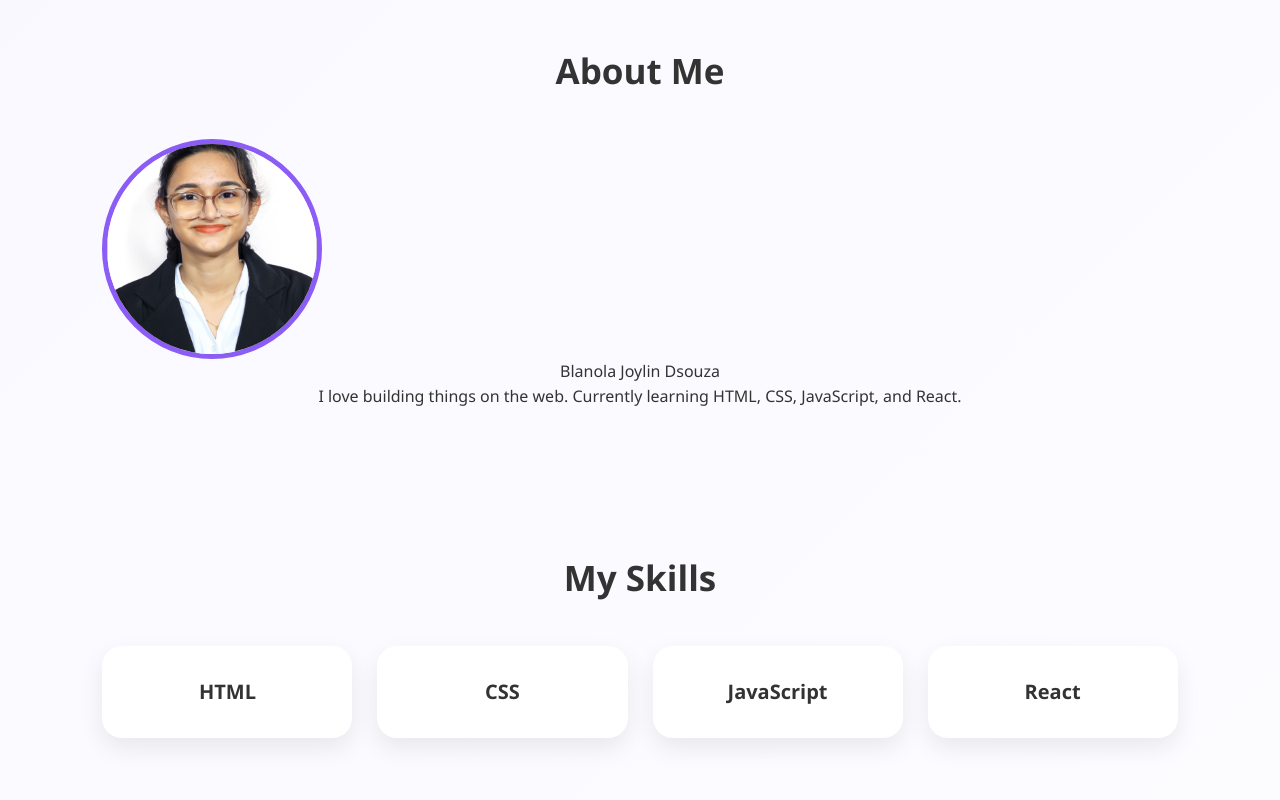
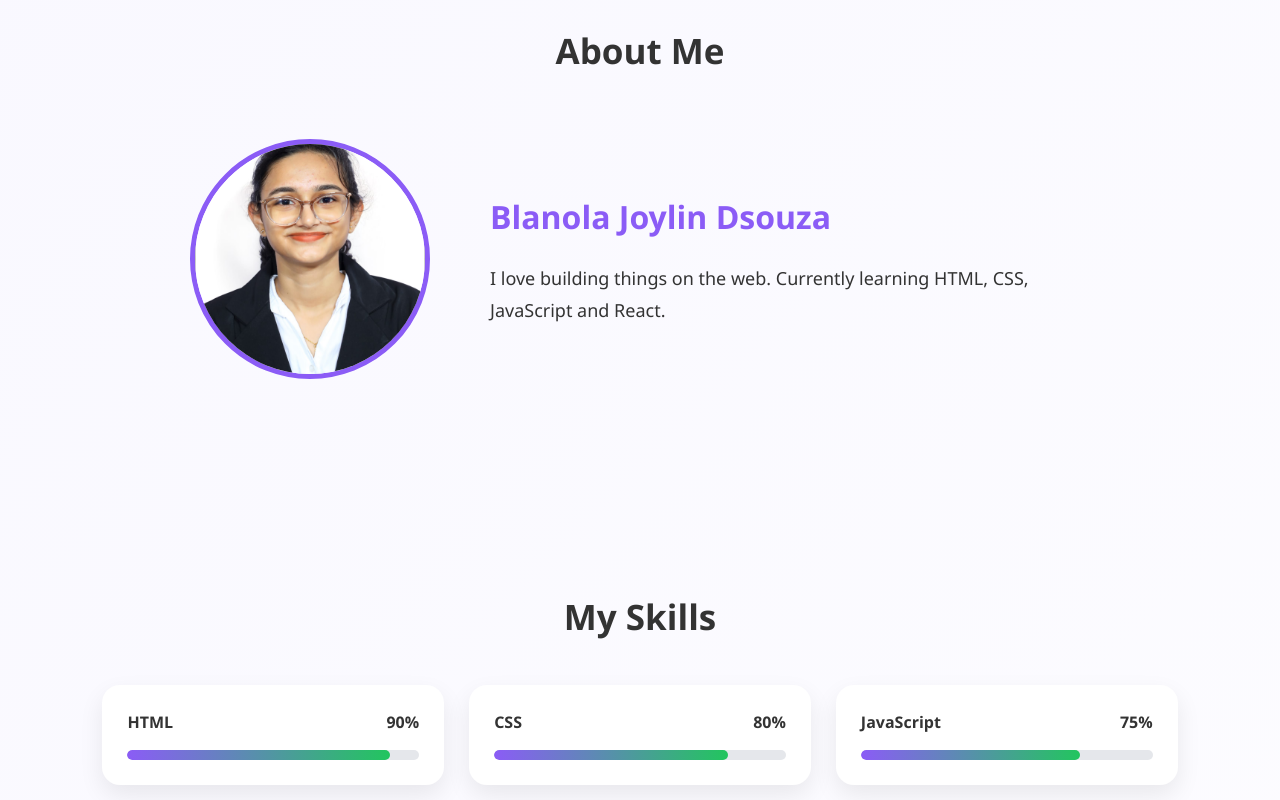
Before and after one commit to blanola-codes/my-portfolio, a React (Vite) app: page / in a window 1280 px wide. Shown: the part 820-1620 px from the top of the page. Built offline with nearby package versions, Linux system fonts and the light colour scheme.

Commit message:
Updated portfolio design

```diff
--- a/src/App.css
+++ b/src/App.css
@@ -140,21 +140,19 @@ background:rgba(24,24,27,0.75);
 
 
 .hero-section{
+    min-height:75vh;
 
-min-height:85vh;
+    display:flex;
+    flex-direction:column;
+    justify-content:center;
+    align-items:center;
 
-display:flex;
-flex-direction:column;
-justify-content:center;
-align-items:center;
+    text-align:center;
 
-text-align:center;
+    background:
+    radial-gradient(circle at top,#ede9fe,#ffffff);
 
-background:
-radial-gradient(circle at top,#ede9fe,#ffffff);
-
-padding:50px;
-
+    padding:80px 8% 60px;
 }
 body.dark .hero-section{
 
@@ -254,10 +252,9 @@ box-shadow:
 
 
 section{
+  padding:80px clamp(20px,8vw,120px);
+}
 
-padding:70px 8%;
-
-}
 
 
 section h2{
@@ -273,97 +270,101 @@ margin-bottom:40px;
 
 
 .about-section{
-
-text-align:center;
-
+    padding:90px 10%;
 }
 
+.about-section h2{
+    text-align:center;
+    margin-bottom:60px;
+}
+
+.about-container{
+    display:flex;
+    align-items:center;
+    justify-content:center;
+    gap:60px;
+    flex-wrap:wrap;
+}
 
 .profile-photo img{
-
-width:220px;
-height:220px;
-
-border-radius:50%;
-object-fit:cover;
-
-border:5px solid var(--primary);
-
+    width:240px;
+    height:240px;
+    border-radius:50%;
+    object-fit:cover;
+    border:5px solid var(--primary);
 }
 
+.about-content{
+    max-width:600px;
+}
 
+.about-content h3{
+    font-size:32px;
+    margin-bottom:20px;
+    color:var(--primary);
+}
+
+.about-content p{
+    font-size:18px;
+    line-height:1.8;
+}
 
 /* Skills */
 
-
-.skills-grid{
-
-display:grid;
-
-grid-template-columns:
-repeat(auto-fit,minmax(200px,1fr));
-
-gap:25px;
-
+.skills-grid {
+  display: grid;
+  grid-template-columns: repeat(auto-fit, minmax(280px, 1fr));
+  gap: 25px;
+  margin-top: 40px;
 }
 
-
-
-.skills-items{
-
-background:var(--card);
-
-color:var(--text);
-
-padding:30px;
-
-border-radius:20px;
-
-text-align:center;
-
-font-size:20px;
-
-font-weight:600;
-
-box-shadow:
-0 10px 25px rgba(0,0,0,.08);
-
-
-transition:.3s;
-
+.skills-items {
+  background: var(--card);
+  color: var(--text);
+  padding: 25px;
+  border-radius: 18px;
+  box-shadow: 0 10px 25px rgba(0, 0, 0, 0.08);
+  transition: 0.3s ease;
 }
 
-
-.skills-items:hover{
-
-transform:
-translateY(-10px);
-
-background:#ede9fe;
-
-box-shadow:
-0 15px 30px rgba(139,92,246,.2);
-
+.skills-items:hover {
+  transform: translateY(-8px);
 }
 
+.skill-header {
+  display: flex;
+  justify-content: space-between;
+  align-items: center;
+  margin-bottom: 15px;
+  font-weight: 600;
+}
 
+.progress-bar {
+  width: 100%;
+  height: 10px;
+  background: #e5e7eb;
+  border-radius: 50px;
+  overflow: hidden;
+}
+
+.progress {
+  height: 100%;
+  background: linear-gradient(90deg, #8b5cf6, #22c55e);
+  border-radius: 50px;
+  transition: width 0.5s ease;
+}
 
 /* Projects */
-
-
 .projects-grid{
 
 display:grid;
 
 grid-template-columns:
-repeat(auto-fit,minmax(280px,1fr));
+repeat(auto-fit,minmax(340px,1fr));
 
-gap:30px;
+gap:35px;
 
 }
-
-
-
 .project-card{
 
 background:var(--card);
@@ -382,6 +383,10 @@ box-shadow:
 0 15px 35px rgba(0,0,0,.08);
 
 transition:.4s;
+display:flex;
+flex-direction:column;
+
+height:100%;
 
 }
 .project-card:hover{
@@ -394,8 +399,6 @@ box-shadow:
 0 25px 50px rgba(0,0,0,.15);
 
 }
-
-
 .project-card img{
 
 width:100%;
@@ -403,29 +406,21 @@ height:200px;
 object-fit:cover;
 
 }
-
-
 .project-card h3{
 
 padding:15px;
 
 }
-
-
 .project-card p{
 
 padding:0 15px;
 
 }
-
-
 .project-tags{
 
 padding:15px;
 
 }
-
-
 .project-tags span{
 
 background:var(--secondary);
@@ -437,9 +432,6 @@ border-radius:20px;
 margin-right:10px;
 
 }
-
-
-
 .project-card a{
 
 margin-left:15px;
@@ -451,13 +443,10 @@ font-weight:bold;
 }
 
 
-
 /* Contact */
-
-
 .contact-section{
 
-max-width:700px;
+max-width:800px;
 margin:auto;
 
 }
@@ -472,15 +461,11 @@ box-shadow:
 0 0 0 4px rgba(139,92,246,.15);
 
 }
-
-
 .form-group{
 
 margin-bottom:20px;
 
 }
-
-
 input,
 textarea{
 
@@ -495,9 +480,6 @@ border:1px solid #ddd;
 font-size:16px;
 
 }
-
-
-
 button{
 
 cursor:pointer;
@@ -516,8 +498,14 @@ font-size:28px;
 color:#333;
 
 }
+.about-section,
+.skills-section,
+.projects-section,
+.contact-section{
 
+margin-top:40px;
 
+}
 @media(max-width:768px){
 
   .nav-link{
@@ -546,22 +534,16 @@ color:#333;
     gap:20px;
 
   }
-
-
   .nav-link.active{
 
     display:flex;
 
   }
-
-
   .nav-link a{
 
     color:var(--text);
 
   }
-
-
   .menu-toggle{
 
     display:block;
@@ -579,11 +561,7 @@ cursor:pointer;
 
 }
 
-
-
 /* Footer */
-
-
 .site-footer{
 
 background:#111;
@@ -600,8 +578,6 @@ body.dark .site-footer{
 background:#000;
 
 }
-
-
 .site-footer a{
 
 color:white;
@@ -610,11 +586,7 @@ margin:10px;
 
 }
 
-
-
 /* Animation */
-
-
 @keyframes fadeUp{
 
 from{
@@ -623,7 +595,6 @@ opacity:0;
 transform:translateY(30px);
 
 }
-
 to{
 
 opacity:1;
@@ -633,13 +604,9 @@ transform:translateY(0);
 
 }
 
-
-
 /* Mobile Navbar */
 
 @media(max-width:768px){
-
-
 .nav-link{
 
 display:none;
@@ -662,15 +629,11 @@ box-shadow:
 0 10px 30px rgba(0,0,0,.15);
 
 }
-
-
 .nav-link.active{
 
 display:flex;
 
 }
-
-
 .menu-toggle{
 
 display:block;
@@ -680,15 +643,11 @@ background:none;
 font-size:25px;
 
 }
-
-
 .hero-section h1{
 
 font-size:35px;
 
 }
-
-
 }
 /* Dark Mode Styling */
 
@@ -699,32 +658,21 @@ background:rgba(20,20,20,0.75);
 border-color:rgba(255,255,255,0.1);
 
 }
-
-
 body.dark .nav-link a{
 
 color:white;
 
 }
-
-
 body.dark .skills-items,
 body.dark .project-card{
 
 background:#18181b;
-
 color:white;
-
 }
-
-
 body.dark input,
 body.dark textarea{
-
 background:#18181b;
-
 color:white;
-
 border-color:#444;
 
 }
@@ -732,34 +680,23 @@ body.dark h1,
 body.dark h2,
 body.dark h3,
 body.dark p{
-
 color:#f5f5f5;
-
 }
-
-
 body.dark .nav-link a{
-
 color:#f5f5f5;
-
 }
 /* Hamburger dark mode */
 
 body.dark .menu-toggle {
-
   color: white;
 
 }
 body.dark .nav-link{
-
   background:#18181b;
-
   box-shadow:
   0 15px 35px rgba(0,0,0,0.5);
 
 }
-
-
 body.dark .nav-link a{
 
   color:#f5f5f5;
--- a/src/components/About.jsx
+++ b/src/components/About.jsx
@@ -1,24 +1,24 @@
-import profilePhoto from "../assets/Passport size Photo.jpeg";
+import profile from "../assets/Passport size Photo.jpeg";
 
 function About() {
   return (
     <section id="about" className="about-section">
       <h2>About Me</h2>
 
-      <figure className="profile-photo">
-        <img
-          src={profilePhoto}
-          alt="Profile photo of Blanola Joylin Dsouza"
-          width="200"
-          height="200"
-        />
-        <figcaption>Blanola Joylin Dsouza</figcaption>
-      </figure>
+      <div className="about-container">
+        <div className="profile-photo">
+          <img src={profile} alt="Blanola Joylin Dsouza" />
+        </div>
 
-      <p>
-        I love building things on the web. Currently learning HTML, CSS,
-        JavaScript, and React.
-      </p>
+        <div className="about-content">
+          <h3>Blanola Joylin Dsouza</h3>
+
+          <p>
+            I love building things on the web. Currently learning HTML,
+            CSS, JavaScript and React.
+          </p>
+        </div>
+      </div>
     </section>
   );
 }
--- a/src/components/Skills.jsx
+++ b/src/components/Skills.jsx
@@ -12,12 +12,18 @@ function Skills() {
 
       <div className="skills-grid">
         {skills.map((skill) => (
-          <div
-            key={skill.name}
-            className="skills-items"
-            data-level={skill.level}
-          >
-            {skill.name}
+          <div className="skills-items" key={skill.name}>
+            <div className="skill-header">
+              <span>{skill.name}</span>
+              <span>{skill.level}%</span>
+            </div>
+
+            <div className="progress-bar">
+              <div
+                className="progress"
+                style={{ width: `${skill.level}%` }}
+              ></div>
+            </div>
           </div>
         ))}
       </div>
```
